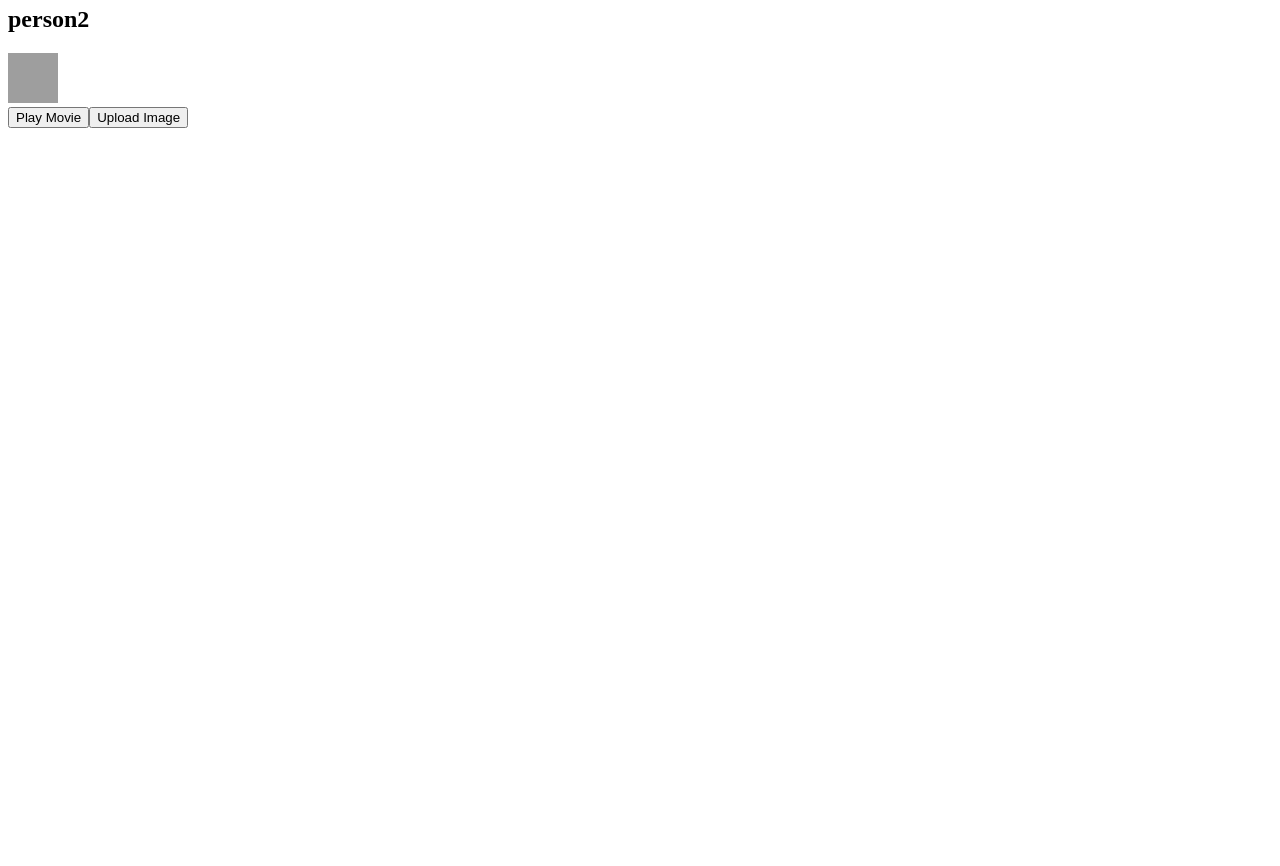
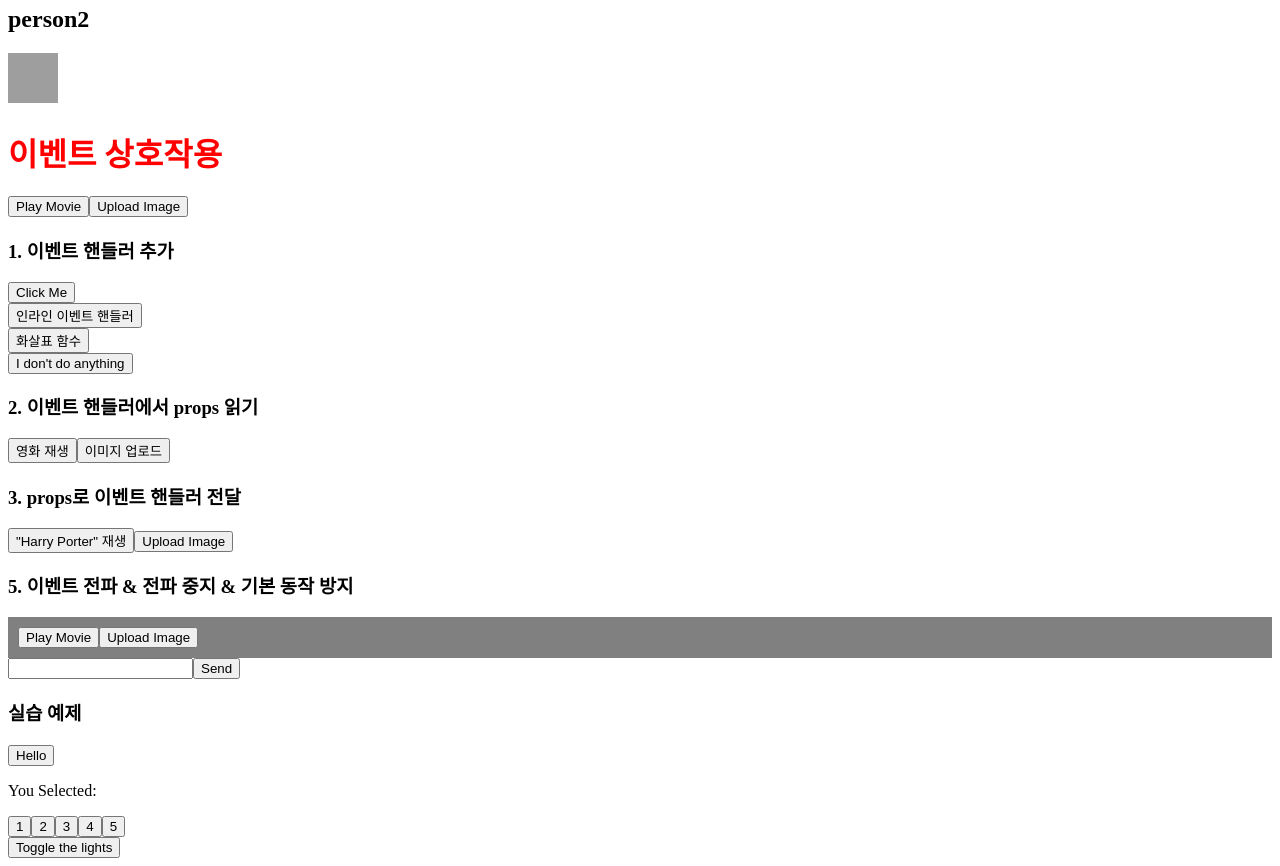
Before and after one commit to devgiants75/frontend-230527-react, a React (Create React App) app in the folder react0527/: page / in a window 1280 px wide. Shown: the part 6300-7166 px from the top of the page. Before the commit the page ends 6436 px from the top, so only its background shows below. Built offline with nearby package versions, Linux system fonts and the light colour scheme; grey boxes are pictures that could not be loaded.

Commit message:
20230820

```diff
--- a/react0527/src/0820/Event.tsx
+++ b/react0527/src/0820/Event.tsx
@@ -1,10 +1,21 @@
 import React from 'react'
 import Interactivity01 from './b_Event/Interactivity01'
+import Interactivity02 from './b_Event/Interactivity02'
+import Interactivity03 from './b_Event/Interactivity03'
+import Interactivity04 from './b_Event/Interactivity04'
+import Interactivity05 from './b_Event/Interactivity05'
+import Practice from './b_Event/Practice'
 
 export default function Event() {
   return (
     <>
+      <h1 style={{ color: 'red' }}>이벤트 상호작용</h1>
       <Interactivity01 />
+      <Interactivity02 />
+      <Interactivity03 />
+      <Interactivity04 />
+      <Interactivity05 />
+      <Practice />
     </>
   )
 }
--- /dev/null
+++ b/react0527/src/0820/b_Event/Interactivity02.tsx
@@ -0,0 +1,46 @@
+import React from 'react'
+
+// 이벤트 핸들러 추가
+
+export default function Interactivity02() {
+  // 2. handleClick이라는 함수를 선언
+  // 3. handleClick 로직을 구현
+  function handleClick() {
+    alert('You clicked Me!')
+  }
+
+  //! 이벤트 핸들러 함수
+  // - 보통 컴포넌트 내부에서 정의
+  // - 'handle'로 시작, 그 뒤에 이벤트 이름이 작성
+  // - 관례적으로 이벤트 핸들러의 이름을 이벤트 이름 뒤에 'handle'을 붙여서 지정
+  // EX) onClick={handleClick}, onMouseEnter={handleMouseEnter}
+
+  //? 주의사항
+  // 1. 이벤트 핸들러에 전달되는 함수는 호출되지 않아야 한다.
+  // 함수 전달(O): onClick={handleClick}
+  // 함수 호출(X): onClick={handleClick()}
+  // - 함수명 뒤에 따라오는 ()소괄호는 어떤 클릭도 없이 렌더링 중에 함수를 즉시 실행
+
+  // 2. 인라인으로 코드를 작성하는 경우 전달 형식으로 작성해야 한다.
+  // 함수 전달(O): <button onClick={() => alert('...')}> // 익명함수로 래핑
+  // 함수 호출(X): <button onClick={alert('...')}>
+
+  return (
+    <>
+      {/* 1. 아무런 기능이 없는 버튼 생성 */}
+      <h3>1. 이벤트 핸들러 추가</h3>
+      {/* 4. JSX에 onClick이벤트로 handleClick 함수를 전달 */}
+      <button onClick={handleClick}>Click Me</button>
+      <br />
+      <button onClick={function handleClick() {
+        alert('JSX 내부에 인라인으로 이벤트 핸들러 정의')
+      }}>인라인 이벤트 핸들러</button>
+      <br />
+      <button onClick={() => {
+        alert('화살표 함수로 JSX 내부에 더 간결하게 이벤트 핸들러 정의')
+      }}>화살표 함수</button>
+      <br />
+      <button>I don't do anything</button>
+    </>
+  )
+}
--- /dev/null
+++ b/react0527/src/0820/b_Event/Interactivity03.tsx
@@ -0,0 +1,33 @@
+import React from 'react'
+
+// 이벤트 핸들러는 컴포넌트 내부에 선언
+// - 컴포넌트의 props에 접근 가능
+
+interface AlertButtonProps {
+  message: string;
+  children: React.ReactNode;
+}
+
+function AlertButton({ message, children }: AlertButtonProps) {
+  return (
+    <button onClick={() => alert(message)}>
+      {children}
+    </button>
+  )
+}
+
+export default function Interactivity03() {
+  return (
+    <>
+      <h3>2. 이벤트 핸들러에서 props 읽기</h3>
+      <div>
+        <AlertButton message='재생 중입니다.'>
+          영화 재생
+        </AlertButton>
+        <AlertButton message='업로드 중입니다.'>
+          이미지 업로드
+        </AlertButton>
+      </div>
+    </>
+  )
+}
--- /dev/null
+++ b/react0527/src/0820/b_Event/Interactivity04.tsx
@@ -0,0 +1,60 @@
+import React from 'react'
+
+//! 4. 이벤트 핸들러 props 명명법
+// div, button 의 내장된 컴포넌트는 onClick과 같은 브라우저의 이벤트 이름만을 지원
+
+// 하지만, 사용자 정의 컴포넌트의 경우 이벤트 핸들러 props의 이름을 원하는대로 지정 가능
+// - 관례적으로 이벤트 핸들러 props의 이름은 'on'으로 시작하고 그 뒤에는 대문자로 시작된 단어를 붙임.
+
+interface ButtonProps {
+  onSmash: () => void;
+  children: React.ReactNode;
+}
+
+interface PlayButtonProps {
+  movieName: string
+}
+
+// 버튼의 클릭이벤트와 children prop을 전달받는 컴포넌트
+function Button({ onSmash, children}: ButtonProps) {
+  return (
+    // 최소단위의 이벤트 핸들러 정의 시
+    // HTML 태그를 사용하여 onClick props을 사용
+    <button onClick={onSmash}>
+      {children}
+    </button>
+  )
+}
+
+// 컴포넌트가 부모로 부터 받은 props을 이벤트 핸들러로 전달
+function PlayButton({ movieName }: PlayButtonProps) {
+  function handlePlayClick() {
+    alert(`${movieName}이 재생 중입니다.`);
+  }
+
+  return (
+    <Button onSmash={handlePlayClick}>
+      "{movieName}" 재생
+    </Button>
+  )
+}
+
+function UploadButton() {
+  return (
+    <Button onSmash={() => alert('Uploading...')}>
+      Upload Image
+    </Button>
+  )
+}
+
+export default function Interactivity04() {
+  return (
+    <>
+      <h3>3. props로 이벤트 핸들러 전달</h3>
+      <div>
+        <PlayButton movieName='Harry Porter' />
+        <UploadButton />
+      </div>
+    </>
+  )
+}
--- /dev/null
+++ b/react0527/src/0820/b_Event/Interactivity05.tsx
@@ -0,0 +1,66 @@
+import React from 'react'
+
+//! 이벤트 전파(버블링)
+// : 이벤트가 발생한 곳에서 시작하여 트리를 따라 위로 올라가는 형식
+
+//! 전파 중지
+// 이벤트 핸들러는 이벤트 객체를 유일한 인자로 전달받는다.
+// 관례적으로 '이벤트'를 의미하는 'e'로 불림.
+// : 해당 객체를 사용하여 이벤트에 대한 정보를 읽는 것이 가능
+
+//!
+// e.stopPropagation(): 위의 태그(부모)에 연결된 이벤트 핸들러의 실행을 중지
+// e.preventDefault(): 몇 가지 이벤트에 대한 기본 브라우저 동작을 방지
+
+export default function Interactivity05() {
+  return (
+    <>
+      <h3>5. 이벤트 전파 & 전파 중지 & 기본 동작 방지</h3>
+      {/* 어느 버튼이든 클릭하면 해당 버튼의 onClick이 먼저 실행되고, 그 다음에 부모 div의 onClick이 실행 */}
+      <div
+        className="Toolbar"
+        onClick={() => {
+          alert("You Clicked on the toolbar!");
+        }}
+        style={{ backgroundColor: 'grey', padding: '10px'}}
+      >
+        <button
+          // 이벤트 객체를 받을 경우 인자를 포함하는 소괄호를 생략하고 작성 가능
+          onClick={e => {
+            // 이벤트가 부모 컴포넌트에 도달하는 것을 방지
+            e.stopPropagation();
+            alert("Playing");
+          }}
+        >
+          Play Movie
+        </button>
+        <button
+          onClick={() => {
+            alert("Uploading");
+          }}
+        >
+          Upload Image
+        </button>
+      </div>
+      <div>
+        {/*
+        일부 브라우저 이벤트에는 내장된 기본 동작이 있다.
+        EX) form 제출 이벤트는 내부 버튼을 클릭할 때 발생
+            - 기본적으로 전체 페이지를 다시 로드
+        */}
+        {/*
+        내장된 기본 동작을 없애주는 이벤트 객체의 내장 함수
+        e.preventDefault() 이벤트 객체를 호출하여 방지 가능
+         */}
+        <form onSubmit={event =>
+          {
+            event.preventDefault();
+            alert('Submitting!')}
+          }>
+          <input type="text" />
+          <button>Send</button>
+        </form>
+      </div>
+    </>
+  );
+}
--- /dev/null
+++ b/react0527/src/0820/b_Event/Practice.tsx
@@ -0,0 +1,61 @@
+import React from 'react'
+
+//! 1.
+// Pracitce 함수형 컴포넌트에서 작성
+// : props로 username(사용자 이름) 받아온다.
+// 컴포넌트는 h2태그로 username을 표시
+// 컴포넌트에는 Hello라는 버튼이 있다.
+
+// Hello버튼 클릭 시 alert로 Hello, [username] 메시지를 표시
+
+//! 2.
+// Practice 함수형 컴포넌트에서 작성
+// : props로 number를 받아온다.
+// p태그를 사용해서 You selected: [number] 메시지 출력
+// 숫자 1부터 5까지의 버튼을 생성
+// 각 버튼을 클릭할 때마다 해당 숫자를 alert로 표시
+
+interface PracticeProps {
+  username?: string;
+  number?: number;
+}
+
+export default function Practice({ username, number }: PracticeProps) {
+  const handleClick = () => {
+    alert(`Hello, ${username}`);
+  }
+
+  const handleNumberClick = (selectedNumber: number) => {
+    alert(`You clicked: ${selectedNumber}`);
+  }
+
+  const arr = [1, 2, 3, 4, 5];
+
+  const handleColorChangeClick = () => {
+    let bodyStyle = document.body.style;
+    if (bodyStyle.backgroundColor === 'black') {
+      bodyStyle.backgroundColor = 'pink';
+    } else {
+      bodyStyle.backgroundColor = 'black';
+    }
+  }
+
+  return (
+    <>
+      <h3>실습 예제</h3>
+      <div>
+        <h2>{username}</h2>
+        <button onClick={handleClick}>Hello</button>
+      </div>
+      <div>
+        <p>You Selected: {number}</p>
+        {arr.map(num => (
+          <button key={num} onClick={() => handleNumberClick(num)}>{num}</button>
+        ))}
+      </div>
+      <div>
+        <button onClick={handleColorChangeClick}>Toggle the lights</button>
+      </div>
+    </>
+  )
+}
```
